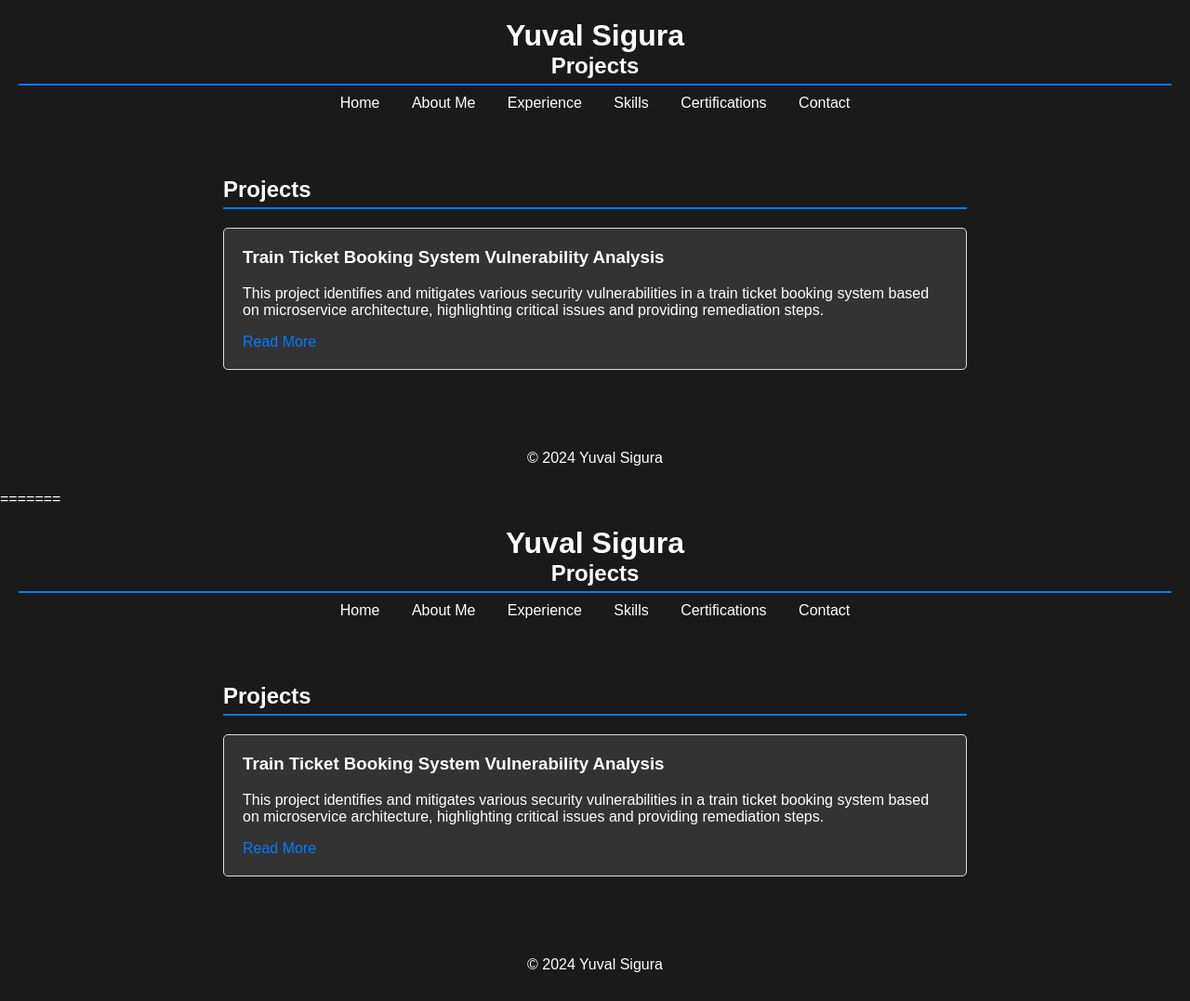
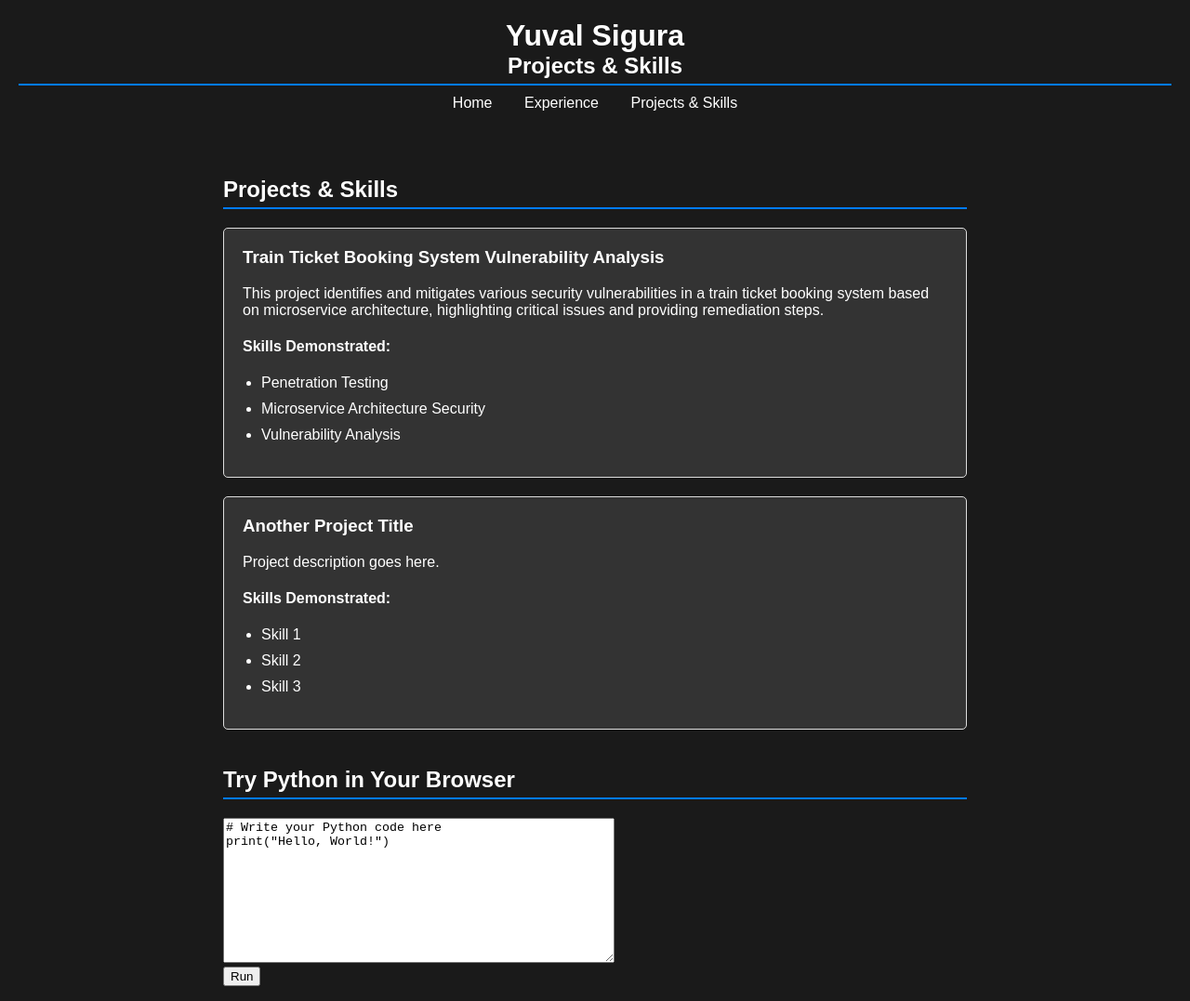
Before and after one commit to YuvalSigura/github., a plain HTML site: page projects.html in a window 1280 px wide. Shown: the top 1077 px of the page at 93% size. Drawn offline with Linux system fonts and the light colour scheme.

Commit message:
Update projects.html

```diff
--- a/projects.html
+++ b/projects.html
@@ -3,33 +3,52 @@
 <head>
     <meta charset="UTF-8">
     <meta name="viewport" content="width=device-width, initial-scale=1.0">
-    <title>Projects | Yuval Sigura</title>
+    <title>Projects & Skills | Yuval Sigura</title>
     <link rel="stylesheet" href="css/styles.css">
-    <script src="js/scripts.js" defer></script>
+    <script src="js/pyodide-scripts.js" defer></script>
 </head>
 <body>
     <header>
         <h1>Yuval Sigura</h1>
-        <h2>Projects</h2>
+        <h2>Projects & Skills</h2>
         <nav>
             <ul>
                 <li><a href="index.html">Home</a></li>
-                <li><a href="about.html">About Me</a></li>
                 <li><a href="experience.html">Experience</a></li>
-                <li><a href="skills.html">Skills</a></li>
-                <li><a href="certifications.html">Certifications</a></li>
-                <li><a href="contact.html">Contact</a></li>
+                <li><a href="projects.html">Projects & Skills</a></li>
             </ul>
         </nav>
     </header>
     <main>
-        <section>
-            <h2>Projects</h2>
+        <section id="projects-skills">
+            <h2>Projects & Skills</h2>
             <div class="project">
                 <h3>Train Ticket Booking System Vulnerability Analysis</h3>
                 <p>This project identifies and mitigates various security vulnerabilities in a train ticket booking system based on microservice architecture, highlighting critical issues and providing remediation steps.</p>
-                <a href="projects/train-ticket-vulnerabilities.html" class="project-link">Read More</a>
+                <h4>Skills Demonstrated:</h4>
+                <ul>
+                    <li>Penetration Testing</li>
+                    <li>Microservice Architecture Security</li>
+                    <li>Vulnerability Analysis</li>
+                </ul>
             </div>
+            <div class="project">
+                <h3>Another Project Title</h3>
+                <p>Project description goes here.</p>
+                <h4>Skills Demonstrated:</h4>
+                <ul>
+                    <li>Skill 1</li>
+                    <li>Skill 2</li>
+                    <li>Skill 3</li>
+                </ul>
+            </div>
+        </section>
+        <section id="skills-interactive">
+            <h2>Try Python in Your Browser</h2>
+            <textarea id="python-code" rows="10" cols="50"># Write your Python code here
+print("Hello, World!")</textarea><br>
+            <button onclick="runPython()">Run</button>
+            <pre id="output"></pre>
         </section>
     </main>
     <footer>
@@ -37,43 +56,3 @@
     </footer>
 </body>
 </html>
-=======
-<!DOCTYPE html>
-<html lang="en">
-<head>
-    <meta charset="UTF-8">
-    <meta name="viewport" content="width=device-width, initial-scale=1.0">
-    <title>Projects | Yuval Sigura</title>
-    <link rel="stylesheet" href="css/styles.css">
-    <script src="js/scripts.js" defer></script>
-</head>
-<body>
-    <header>
-        <h1>Yuval Sigura</h1>
-        <h2>Projects</h2>
-        <nav>
-            <ul>
-                <li><a href="index.html">Home</a></li>
-                <li><a href="about.html">About Me</a></li>
-                <li><a href="experience.html">Experience</a></li>
-                <li><a href="skills.html">Skills</a></li>
-                <li><a href="certifications.html">Certifications</a></li>
-                <li><a href="contact.html">Contact</a></li>
-            </ul>
-        </nav>
-    </header>
-    <main>
-        <section>
-            <h2>Projects</h2>
-            <div class="project">
-                <h3>Train Ticket Booking System Vulnerability Analysis</h3>
-                <p>This project identifies and mitigates various security vulnerabilities in a train ticket booking system based on microservice architecture, highlighting critical issues and providing remediation steps.</p>
-                <a href="projects/train-ticket-vulnerabilities.html" class="project-link">Read More</a>
-            </div>
-        </section>
-    </main>
-    <footer>
-        <p>&copy; 2024 Yuval Sigura</p>
-    </footer>
-</body>
-</html>
```
